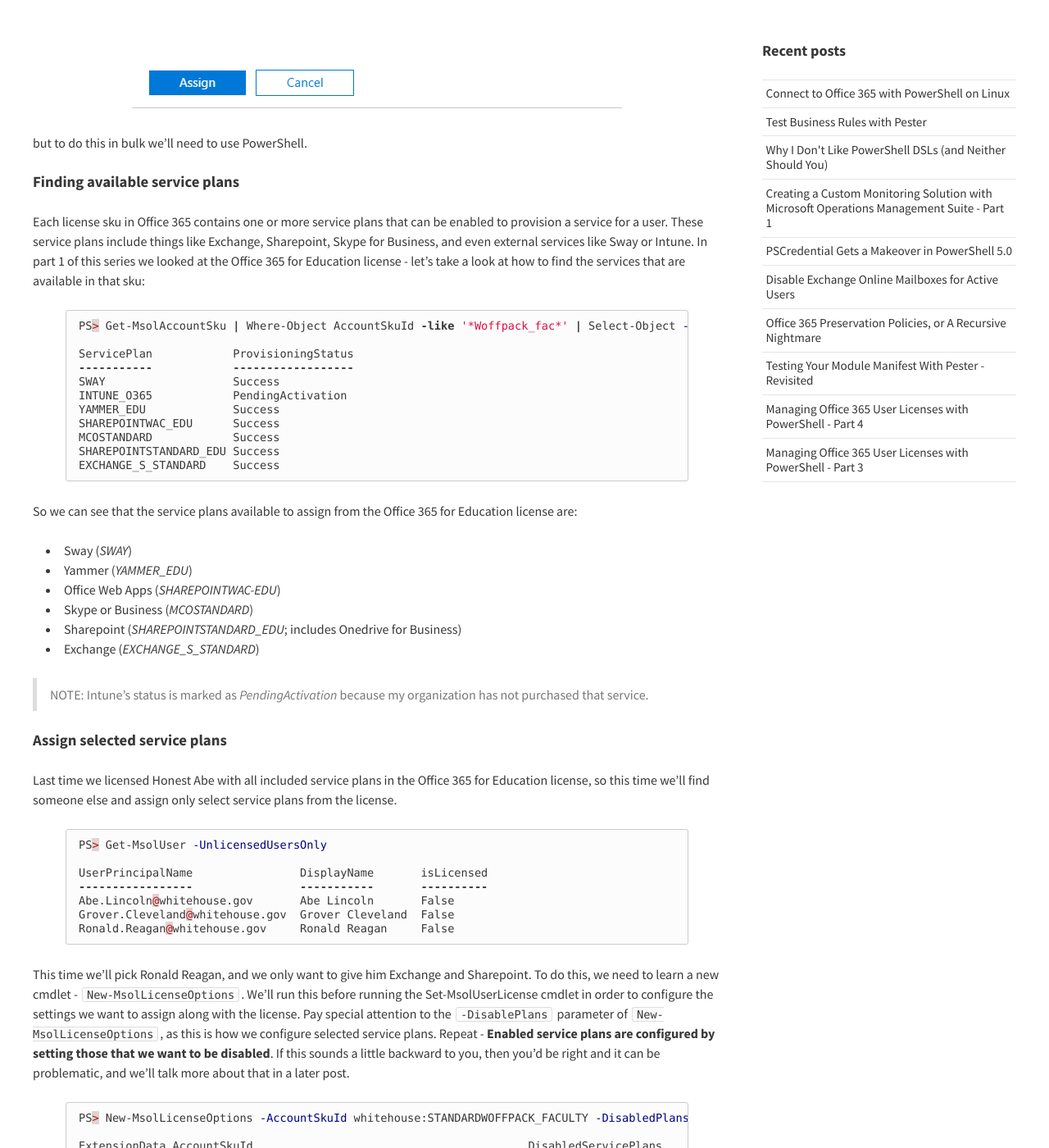
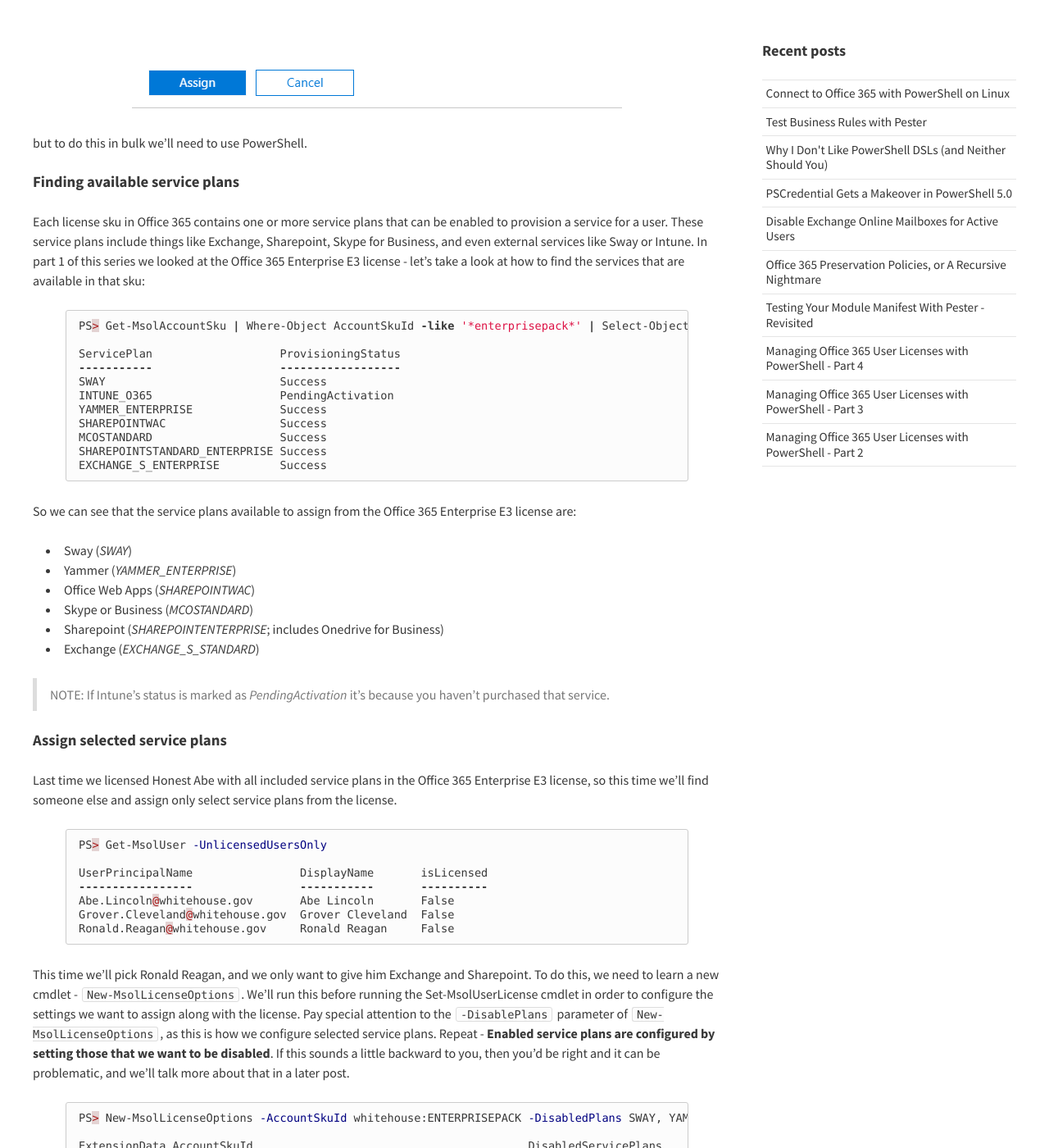
Before and after one commit to mattmcnabb/mattmcnabb.github.io, a Jekyll site: the page built from _posts/2016-3-12-Office-365-Licensing_2.md, in a window 1280 px wide and 1400 px high, scrolled down 1307 px. Shown: the whole window at 82% size. Built offline with Jekyll 4.4.1, drawn with Linux system fonts in a browser that asks for light colours; nearby versions of some CDN libraries; comment, search, counter and statistics services are not loaded; some of the changed text lies outside the part shown.

Commit message:
various fixes

```diff
--- a/_posts/2016-11-12-oms-custom-monitor_1.md
+++ /dev/null
@@ -1,42 +0,0 @@
----
-layout: post
-title: Creating a Custom Monitoring Solution with Microsoft Operations Management Suite - Part 1
-tags: [PowerShell, OneLogin, OMS]
-author: Matt McNabb
-comments: true
----
-
-[OneLoginPSGallery]: https://www.powershellgallery.com/packages/OneLogin/
-[OMSDataCollector]: https://azure.microsoft.com/en-us/documentation/articles/log-analytics-data-collector-api/
-[OMSDataInjection]: https://www.powershellgallery.com/packages/OMSDataInjection/
-
-My organization has been using OneLogin for quite some time now and it's a great web identity management platform. Recently I've been tasked with figuring out how to gain better visibility into our OneLogin account for security and troubleshooting. To this end I created the [OneLogin PowerShell module][OneLoginPSGallery] that works against OneLogin's REST API. Using this module I can get retrieve event logs from the OneLogin service which is a great start, but to really take advantage of this power I needed a way to track and analyze the events. A SIEM product is a natural fit for this, and we just happen to be evaluating Microsoft's Operations Management Suite (OMS), particularly the Log Analytics feature. In this series I'll show you how I achieved our goal using PowerShell and OMS.
-
-### The OneLogin PowerShell module
-
-To install the OneLogin PowerShell module from the PowerShell Gallery, run:
-
-<!--more-->
-
-{% gist 1e8585b12c7b0ef8b27fc6949ceb6bbd 3.ps1 %}
-
-This module can be used to automate actions in your OneLogin account, such as creating users, adding roles, attributes, and most importantly for this article, retrieving events. OneLogin records an event for just about every action that takes place - logins, administrative actions, directory connector actions, etc. You can use these events to gain insight into your account and see how your users are taking advantage of applications, when something is going wrong, and potentially even detect risky activity. Here is some example code that will gather OneLogin events from the past hour:
-
-{% gist 1e8585b12c7b0ef8b27fc6949ceb6bbd 1.ps1 %}
-
-### The OMSDataInjection module
-
-I knew that I wanted to record and analyze OneLogin events in OMS, but was unsure how to get the events into the service. OMS has an http listener for posting data, and OneLogin has a broadcast feature that can feed events to any web listener, so it seemed that this would be a no-brainer. However, [OMS's Data Collector API][OMSDataCollector] authorization mechanism is relatively complex, requiring current timestamp information and a dynamically generated authorization signature. OneLogin's broadcaster feature did not allow this sort of manipulation of request headers, so I decided on using a custom feed script to post data to the API.
-
-So I set out creating a module for the OMS Data Collector API so that once I had figured out how to post this data, I could potentially reuse this approach with other types of data. No sooner had I begun to work on this module than I found out that Tao Yang had already done my work for me and published the excellent [OMSDataInjection module][OMSDataInjection]!
-
-{% gist 1e8585b12c7b0ef8b27fc6949ceb6bbd 4.ps1 %}
-
-And here's a sample script that will post all the OneLogin events gathered for the past hour and post them to OMS:
-
-{% gist 1e8585b12c7b0ef8b27fc6949ceb6bbd 2.ps1 %}
-
-Note that you'll need to provide your OMS workspace ID, and the primary and secondary keys in order to authenticate to the Data Collector API.
-
-### Up next...
-This is the first in a series on using PowerShell to send data to your OMS workspace. In upcoming articles I'll show you how to create custom views based on that data and how to alert on log entries.
--- a/_posts/2016-3-12-Office-365-Licensing_2.md
+++ b/_posts/2016-3-12-Office-365-Licensing_2.md
@@ -26,35 +26,35 @@ but to do this in bulk we'll need to use PowerShell.
 <!--more-->
 
 ### Finding available service plans
-Each license sku in Office 365 contains one or more service plans that can be enabled to provision a service for a user. These service plans include things like Exchange, Sharepoint, Skype for Business, and even external services like Sway or Intune. In part 1 of this series we looked at the Office 365 for Education license - let's take a look at how to find the services that are available in that sku:
+Each license sku in Office 365 contains one or more service plans that can be enabled to provision a service for a user. These service plans include things like Exchange, Sharepoint, Skype for Business, and even external services like Sway or Intune. In part 1 of this series we looked at the Office 365 Enterprise E3 license - let's take a look at how to find the services that are available in that sku:
 
 {% highlight PowerShell %}
-PS> Get-MsolAccountSku | Where-Object AccountSkuId -like '*Woffpack_fac*' | Select-Object -ExpandProperty ServiceStatus
+PS> Get-MsolAccountSku | Where-Object AccountSkuId -like '*enterprisepack*' | Select-Object -ExpandProperty ServiceStatus
 
-ServicePlan            ProvisioningStatus
------------            ------------------
-SWAY                   Success
-INTUNE_O365            PendingActivation
-YAMMER_EDU             Success
-SHAREPOINTWAC_EDU      Success
-MCOSTANDARD            Success
-SHAREPOINTSTANDARD_EDU Success
-EXCHANGE_S_STANDARD    Success
+ServicePlan                   ProvisioningStatus
+-----------                   ------------------
+SWAY                          Success
+INTUNE_O365                   PendingActivation
+YAMMER_ENTERPRISE             Success
+SHAREPOINTWAC                 Success
+MCOSTANDARD                   Success
+SHAREPOINTSTANDARD_ENTERPRISE Success
+EXCHANGE_S_ENTERPRISE         Success
 {% endhighlight %}
 
-So we can see that the service plans available to assign from the Office 365 for Education license are:
+So we can see that the service plans available to assign from the Office 365 Enterprise E3 license are:
 
 * Sway (*SWAY*)
-* Yammer (*YAMMER_EDU*)
-* Office Web Apps (*SHAREPOINTWAC-EDU*)
+* Yammer (*YAMMER_ENTERPRISE*)
+* Office Web Apps (*SHAREPOINTWAC*)
 * Skype or Business (*MCOSTANDARD*)
-* Sharepoint (*SHAREPOINTSTANDARD_EDU*; includes Onedrive for Business)
+* Sharepoint (*SHAREPOINTENTERPRISE*; includes Onedrive for Business)
 * Exchange (*EXCHANGE_S_STANDARD*)
 
-> NOTE: Intune's status is marked as *PendingActivation* because my organization has not purchased that service.
+> NOTE: If Intune's status is marked as *PendingActivation* it's because you haven't purchased that service.
 
 ### Assign selected service plans
-Last time we licensed Honest Abe with all included service plans in the Office 365 for Education license, so this time we'll find someone else and assign only select service plans from the license.
+Last time we licensed Honest Abe with all included service plans in the Office 365 Enterprise E3 license, so this time we'll find someone else and assign only select service plans from the license.
 
 {% highlight PowerShell %}
 PS> Get-MsolUser -UnlicensedUsersOnly
@@ -69,11 +69,11 @@ Ronald.Reagan@whitehouse.gov     Ronald Reagan     False
 This time we'll pick Ronald Reagan, and we only want to give him Exchange and Sharepoint. To do this, we need to learn a new cmdlet - `New-MsolLicenseOptions`. We'll run this before running the Set-MsolUserLicense cmdlet in order to configure the settings we want to assign along with the license. Pay special attention to the `-DisablePlans` parameter of `New-MsolLicenseOptions`, as this is how we configure selected service plans. Repeat - **Enabled service plans are configured by setting those that we want to be disabled**. If this sounds a little backward to you, then you'd be right and it can be problematic, and we'll talk more about that in a later post.
 
 {% highlight PowerShell %}
-PS> New-MsolLicenseOptions -AccountSkuId whitehouse:STANDARDWOFFPACK_FACULTY -DisabledPlans SWAY, YAMMER_EDU, SHAREPOINTWAC_EDU, MCOSTANDARD
+PS> New-MsolLicenseOptions -AccountSkuId whitehouse:ENTERPRISEPACK -DisabledPlans SWAY, YAMMER_ENTERPRISE, SHAREPOINTWAC, MCOSTANDARD
 
 ExtensionData AccountSkuId                                         DisabledServicePlans
 ------------- ------------                                         --------------------
-              Microsoft.Online.Administration.AccountSkuIdentifier {Sharepointstandard_edu}
+              Microsoft.Online.Administration.AccountSkuIdentifier {SWAY, YAMMER_ENTERPRISE, SHAREPOINTWAC, MCOSTANDARD}
 {% endhighlight %}
 
 Here we can see that running this command outputs an object of type `Microsoft.Online.Administration.LicenseOption` which can passed to the `Set-MsolUserLicense` cmdlet. In order to do that, we'll need to save this object in a variable:
```
Also changed, not shown: _posts/2015-05-25-exchange-online-managing-clutter.md (+1 -1 lines), _posts/2016-3-14-Office-365-Licensing_3.md (+14 -14 lines), _posts/2016-3-9-Office-365-Licensing_1.md (+8 -15 lines), _posts/2017-03-12-O365-PowerShell-On-Linux.md (+2 -2 lines), assets/img/ServicePlans.png, assets/img/Test-ADStaffAttributes.png, assets/img/Test-ADStaffAttributesQuiet.png.
